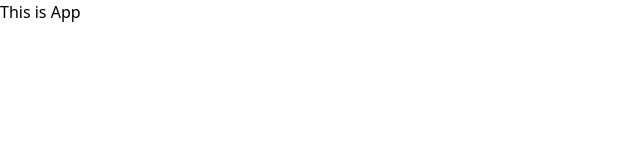
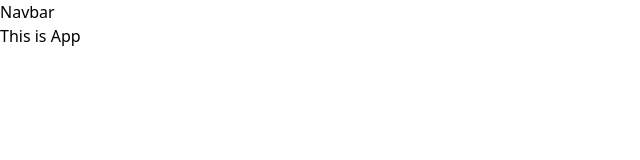
Before and after one commit to Tez-cyber/inks_pixels, a React (Vite) app: page / in a window 1280 px wide. Shown: the top 160 px of the page, without its empty margins (0-640 px from the left). Built offline with nearby package versions, Linux system fonts and the light colour scheme.

Commit message:
Added navbar file and imported in App.jsx

```diff
--- a/src/App.jsx
+++ b/src/App.jsx
@@ -1,10 +1,12 @@
+import { Navbar } from "./components/navbar/navbar"
 
 function App() {
 
 
   return (
     <>
-     <div>This is App</div>
+      <Navbar />
+      <div>This is App</div>
     </>
   )
 }
--- /dev/null
+++ b/src/components/navbar/navbar.jsx
@@ -0,0 +1,7 @@
+
+
+export const Navbar = () => {
+  return (
+    <div>Navbar</div>
+  )
+}
```
